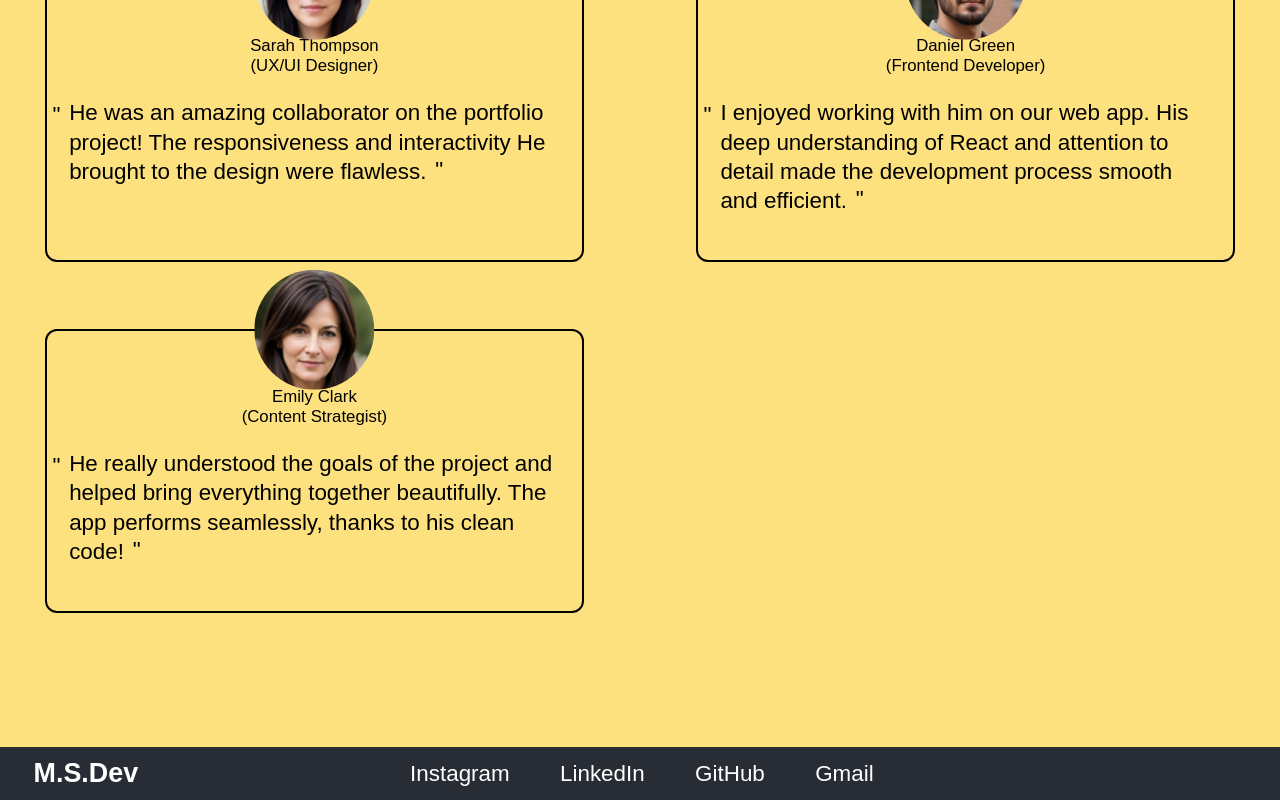
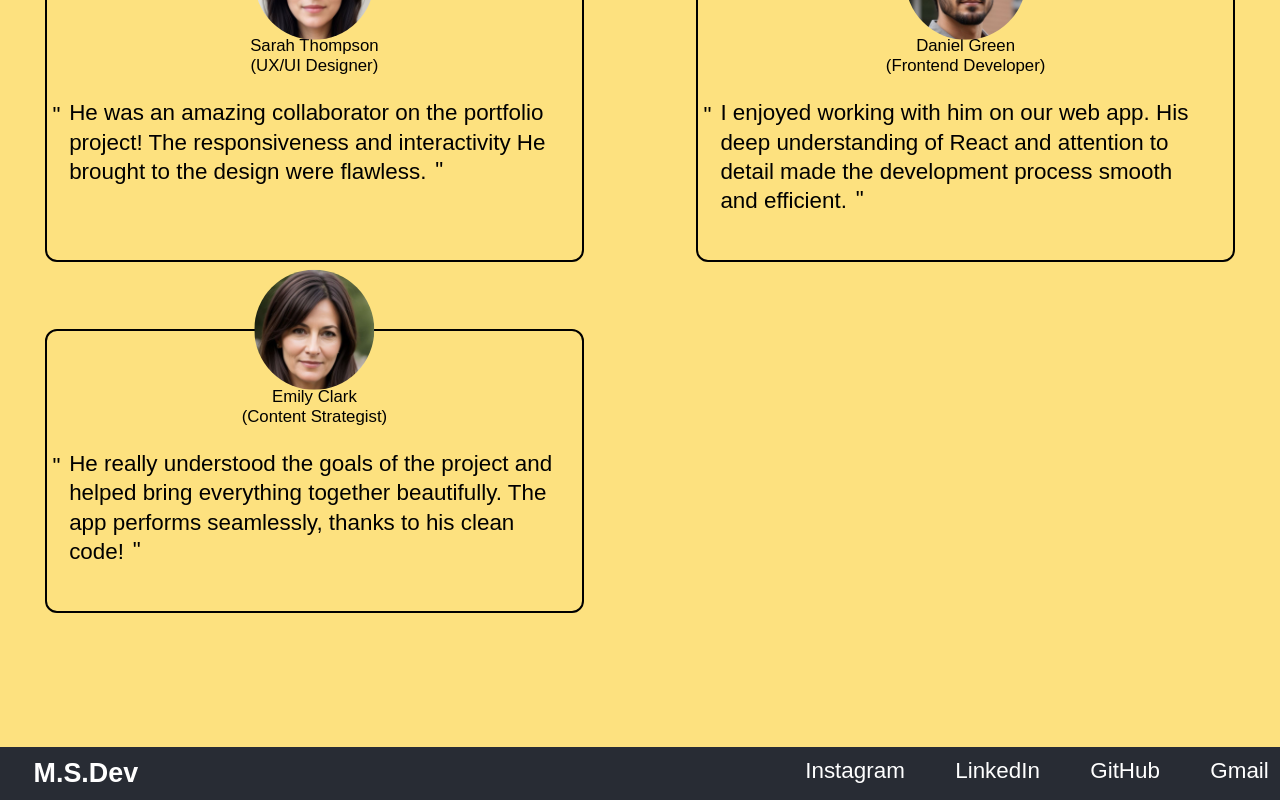
Before and after one commit to mahdisolgi1/portfolio-page, a React (Vite) app: page /home in a window 1280 px wide. Shown: the part 3879-4679 px from the top of the page. Built offline with nearby package versions, Linux system fonts and the light colour scheme.

Commit message:
fix(Footer): remove unnecessary div with its styles

```diff
--- a/src/components/Footer.jsx
+++ b/src/components/Footer.jsx
@@ -10,7 +10,6 @@ function Footer() {
         M.S.Dev
       </div>
 
-      <div className={styles.linksContainer}>
       <ul className={`${styles.footer} ${styles.links}`}>
         <li>
           <a href="https://instagram.com/yourusername" target="_blank">
@@ -33,7 +32,6 @@ function Footer() {
           </a>
         </li>
       </ul>
-      </div>
     </footer>
   );
 }
--- a/src/components/Footer.module.css
+++ b/src/components/Footer.module.css
@@ -51,16 +51,6 @@
   font-size: 1.8rem;
 }
 
-.linksContainer {
-  justify-self: center;
-  display: flex;
-  margin-right: 15rem;
-  justify-content: center;
-  align-items: center;
-  flex: 1;
-  text-align: start;
-}
-
 @media (max-width: 77rem) {
   html {
     font-size: 90%;
```
Lines whose indentation alone changed are shown as unchanged.
